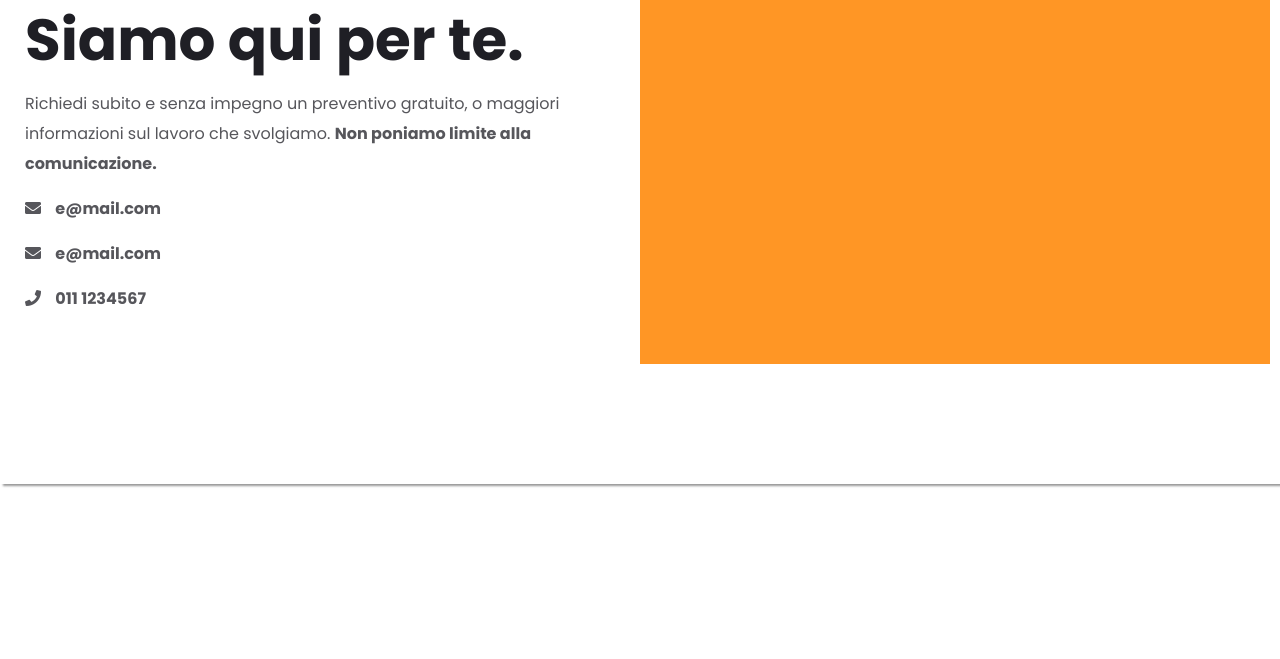
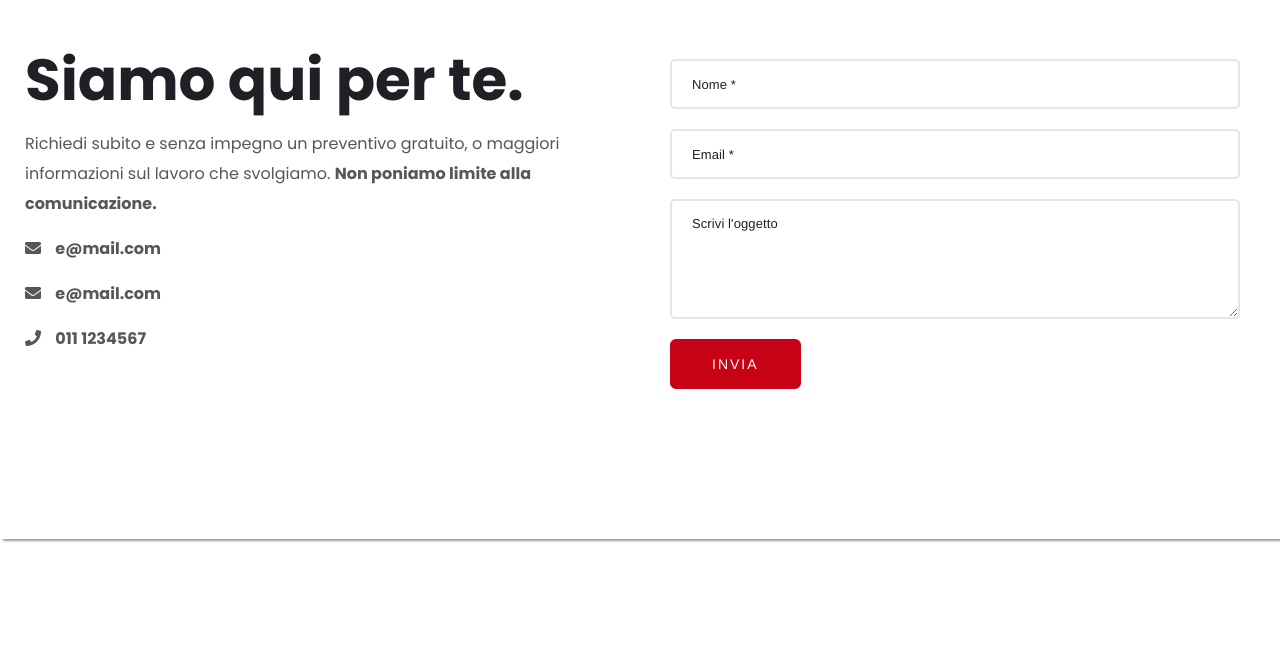
Before and after one commit to umberto-fontanazza/axland-website, a PHP site: page /index.html in a window 1280 px wide. Shown: the part 4710-5369 px from the top of the page. Before the commit the page ends 5197 px from the top, so only its background shows below. Run offline with PHP 8.4, Linux system fonts and the light colour scheme; some libraries are stand-ins or nearby versions.

Commit message:
Changed form styles

```diff
--- a/assets/scss/default/_variables.scss
+++ b/assets/scss/default/_variables.scss
@@ -1,5 +1,5 @@
 //===== Colors =====//
-$theme-color: #ee7760;
+$theme-color: #c70214;
 $body-color: #1d1d24;
 $heading-color: #1f1f25;
 $border-color: #d4d4d4;
--- a/assets/scss/elements/_contact.scss
+++ b/assets/scss/elements/_contact.scss
@@ -151,6 +151,7 @@ p.form-messege-active.form-messege.success {
     color: green;
 }
 #contact-us {
+
     padding: 120px 0;
     @media #{$sm-layout} {
         padding-bottom: 0;
@@ -158,29 +159,8 @@ p.form-messege-active.form-messege.success {
     }
 
     .row.contact-us {
-        margin-top: 20px;
+        margin-top: 7.5vh;
     }
-}
-.contact-us-wrapper {
-    background-color: #ff9625;
-    padding: 5em;
-    margin-top: -500px;
-    @media #{$sm-layout} {
-        margin-top: 0px;
-        padding: 3em 1em;
-        .section-title h2.title  {
-            font-size: 28px;
-        }
-    }
-    @media #{$md-layout} {
-        margin-top: -250px;
-        padding: 3em 1em;
-        .section-title h2.title  {
-            font-size: 38px;
-        }
-    }
-
-
 }
 
 @media #{$sm-layout}{
```
Also changed, not shown: assets/css/style.css, 1 other file.
